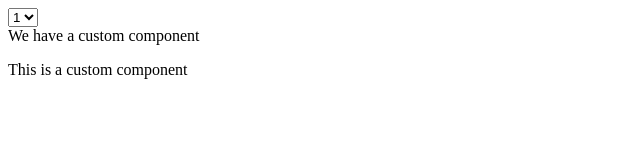
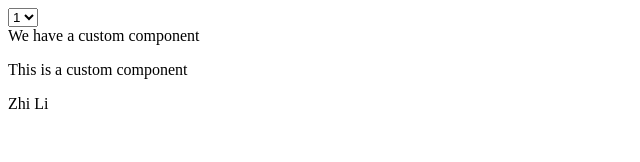
Before and after one commit to ZhiLiGod/Angular6, an Angular app: page / in a window 1280 px wide. Shown: the top 162 px of the page, without its empty margins (0-640 px from the left). Built offline with nearby package versions, Linux system fonts and the light colour scheme.

Commit message:
Interpolation

```diff
--- a/src/app/hello/hello.component.html
+++ b/src/app/hello/hello.component.html
@@ -1,3 +1,5 @@
 <p>
   This is a custom component
 </p>
+
+{{ myVar }}
--- a/src/app/hello/hello.component.ts
+++ b/src/app/hello/hello.component.ts
@@ -6,8 +6,13 @@ import { Component, OnInit } from '@angular/core';
   styleUrls: ['./hello.component.css']
 })
 export class HelloComponent implements OnInit {
+  myVar = "Zhi Li";
+  i = 0;
+  constructor() { }
 
-  constructor() { }
+  doSomeTasks() {// do not use in {{}} in html
+    console.log(`Called ${this.i++} times`);
+  }
 
   ngOnInit() {
   }
```
